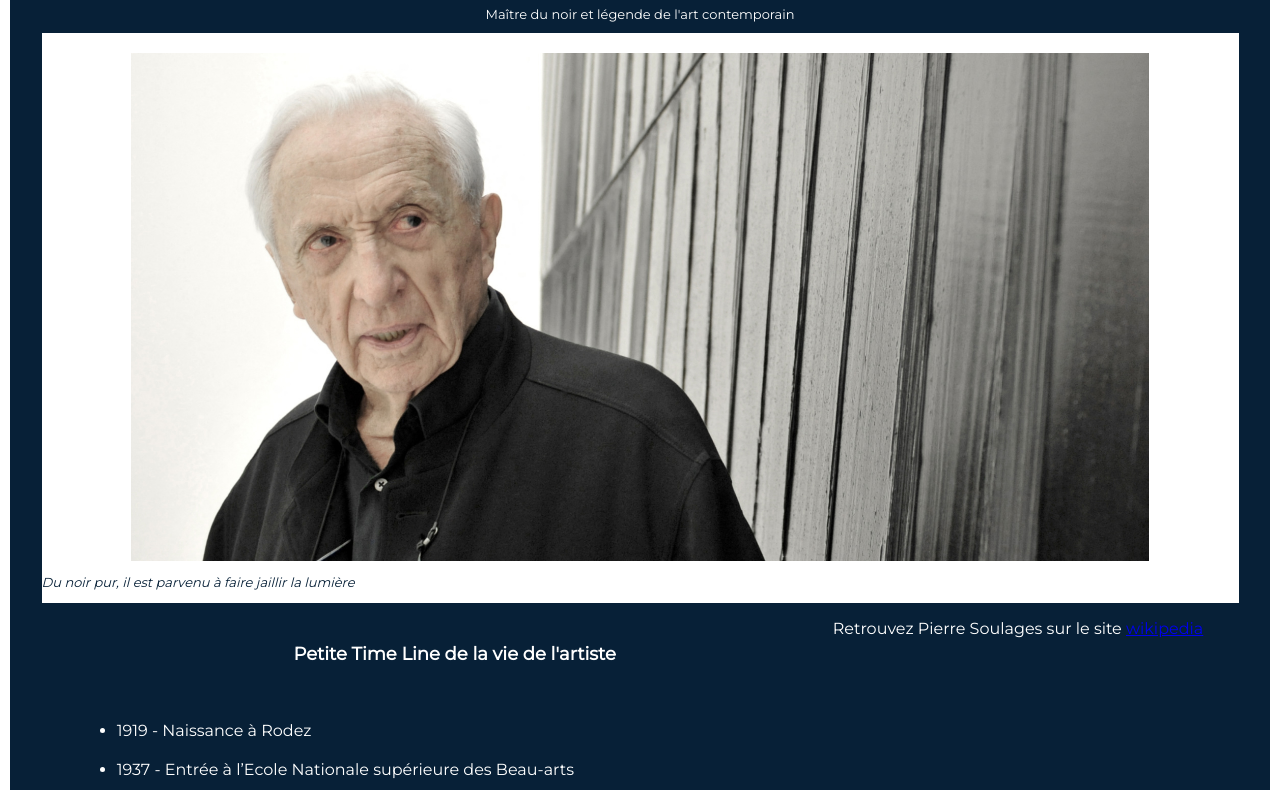
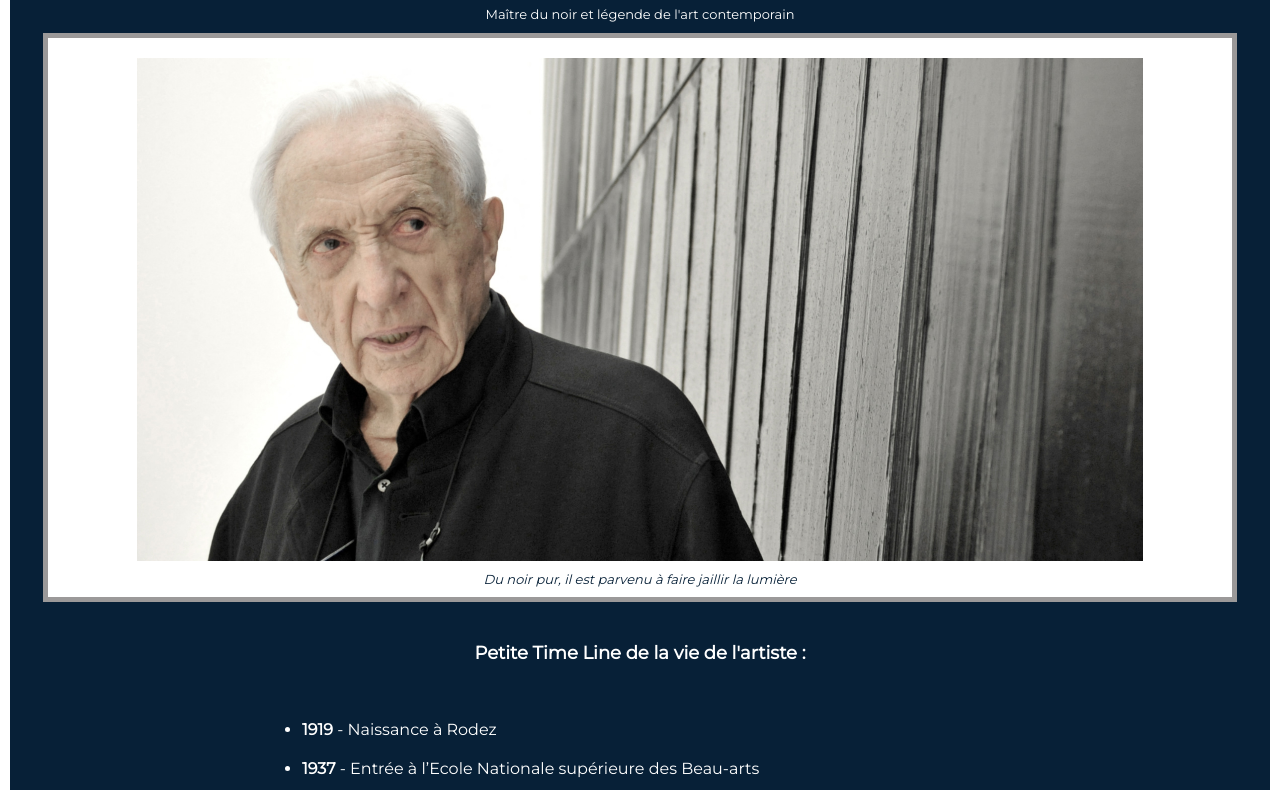
Before and after one commit to QuentinDST/minibrief1, a plain HTML site: page index.html in a window 1280 px wide. Shown: the part 96-886 px from the top of the page. Drawn offline with Linux system fonts and the light colour scheme.

Commit message:
commit 4
Ajout scroll bar.
Ajout commentaire.
Ajout Header/  Section / Footer.
Dernier réglage Flexbox.
Projet terminé

```diff
--- a/index.html
+++ b/index.html
@@ -1,5 +1,6 @@
 <!DOCTYPE html>
 <html lang="en">
+
 <head>
     <meta charset="UTF-8">
     <meta http-equiv="X-UA-Compatible" content="IE=edge">
@@ -8,42 +9,55 @@
     <link href="https://fonts.googleapis.com/css2?family=Inter&family=Montserrat&display=swap" rel="stylesheet">
     <title>Document</title>
 </head>
+
 <body>
     <main class="container">
-        <div class="container__title">
+        <header>
+            <div class="container__titles">
                 <h1>PIERRE SOULAGES</h1>
                 <h2>Maître du noir et légende de l'art contemporain</h2>
             </div>
+        </header>
 
+        <section>
             <div class="container__picture">
                 <img src="/images/pierre-soulages.jpg">
                 <p class="container__picture__text">Du noir pur, il est parvenu à faire jaillir la lumière</p>
             </div>
-
             <div class="container__main-text">
-            <p class="container__main-text__p">Petite Time Line de la vie de l'artiste</p>
+                <p class="container__main-text__p">Petite Time Line de la vie de l'artiste :</p>
                 <ul class="container__main-text__list">
                     <li><span>1919</span> - Naissance à Rodez</li>
-                <li><span>1937</span> - Entrée à l’Ecole Nationale supérieure des   Beau-arts</li>
+                    <li><span>1937</span> - Entrée à l’Ecole Nationale supérieure des Beau-arts</li>
                     <li><span>1940</span> - Mobilisation dans l’armée</li>
                     <li><span>1946</span> - Début dans la peinture</li>
                     <li><span>1948</span> - Premières exposition en France et en Europe</li>
                     <li><span>1987</span> - Réalisation des 104 vitraux de l’abbatiale de Conques</li>
                     <li><span>1994 / 1998</span> - Parution des 3 tomes du catalogue raisonné</li>
                     <li><span>2005</span> - donation exceptionnelle à la communauté d'agglomération du grand Rodez</li>
-                <li><span>2007</span> - Le musée Fabre à Montpellier lui consacre une salle pour présenter la donation faite à la ville.</li>
-                <li><span>2012</span> - Nouvelle donation à  la communauté d'agglomération du grand Rodez</li>
-                <li><span>2014</span> - Inauguration du musée soulage avec la première  exposition temporaire à Rodez</li>
+                    <li><span>2007</span> - Le musée Fabre à Montpellier lui consacre une salle pour présenter la
+                        donation
+                        faite à la ville.</li>
+                    <li><span>2012</span> - Nouvelle donation à la communauté d'agglomération du grand Rodez</li>
+                    <li><span>2014</span> - Inauguration du musée soulage avec la première exposition temporaire à Rodez
+                    </li>
                     <li><span>2016</span> - Le musée Picasso d’Antibes présente Soulages.</li>
-                <li><span>2019</span> - Nombreuses manifestations en France et à l’étranger en hommage à l’artiste pour ses 100 ans.
+                    <li><span>2019</span> - Nombreuses manifestations en France et à l’étranger en hommage à l’artiste
+                        pour
+                        ses 100 ans.
                     </li>
                     <li><span></span>2022</span> - Décès de Pierre Soulages à l'âge de 102 ans</li>
                 </ul>
             </div>
+        </section>
 
+        <footer></footer>
         <div class="container__footer">
-        <p>Retrouvez Pierre Soulages sur le site <a href="https://fr.wikipedia.org/wiki/Pierre_Soulages">wikipedia</a></p>
+            <p>Retrouvez Pierre Soulages sur le site <a
+                    href="https://fr.wikipedia.org/wiki/Pierre_Soulages">wikipedia</a></p>
         </div>
+        </footer>
     </main>
 </body>
+
 </html>
--- a/styles/styles.css
+++ b/styles/styles.css
@@ -3,6 +3,24 @@ body{
     margin: 20px 10px;
     color: #ffffff;
 }
+
+/**** Scroll Bar ****/
+
+body::-webkit-scrollbar {
+    width: 15px;
+  }
+
+  body::-webkit-scrollbar-track {
+    background: #9b9999;
+  }
+
+  body::-webkit-scrollbar-thumb {
+    background-color: rgb(255, 255, 255); /* color of the scroll thumb */
+    border-radius: 10px; /* roundness of the scroll thumb */
+    border: 15px solid #072037; /* creates padding around scroll thumb */
+  }
+
+/**** CSS CO ****/
 
 .container{
     width: 100%;
@@ -10,9 +28,16 @@ body{
     background-color: #072037;
     border-radius: 8px;
     display: flex;
-    flex-wrap: wrap;
+    flex-direction: column;
     justify-content: center;
-    align-items: stretch;
+}
+
+
+h1, h2{
+    display: flex;
+    justify-content: center;
+    align-items: center;
+    text-align: center;
 }
 
 h1{
@@ -26,13 +51,18 @@ h2{
 
 .container__picture{
     background-color: #ffffff;
-    justify-content: space-evenly;
-    width: 95%
+    justify-content: center;
+    align-items: center;
+    width: 94%;
+    margin-left: auto;
+    margin-right: auto;
+    border: #9b9999 solid 5px;
 }
 
 .container__picture__text{
     color: #072037;
 }
+
 img{
     padding-top: 20px;
     display: block;
@@ -43,6 +73,9 @@ img{
 .container__picture__text{
     font-size: 13px;
     font-style: italic;
+    text-align: center;
+    margin-top: 10px;
+    margin-bottom: 10px;
 }
 
 .container__main-text__p{
@@ -51,6 +84,7 @@ img{
     text-align: center;
     font-weight: bold;
     font-size: 18px;
+
 }
 
 .container__main-text{
@@ -58,12 +92,32 @@ img{
     display: flex;
     flex-direction: column;
     width: 60%;
+    margin: auto;
 }
 
 li{
     margin-bottom: 20px;
 }
 
+span{
+    font-weight: bold;
+}
 
 .container__footer{
+    text-align: center;
+    margin-top: 50px;
+    margin-bottom: 50px;
 }
+
+a{
+    color: #60AAEE;
+}
+
+a:hover{
+    cursor: pointer;
+    font-size: 18px;
+}
+
+a:visited{
+    color: #3054e1;
+}
```
Lines whose indentation alone changed are shown as unchanged.
